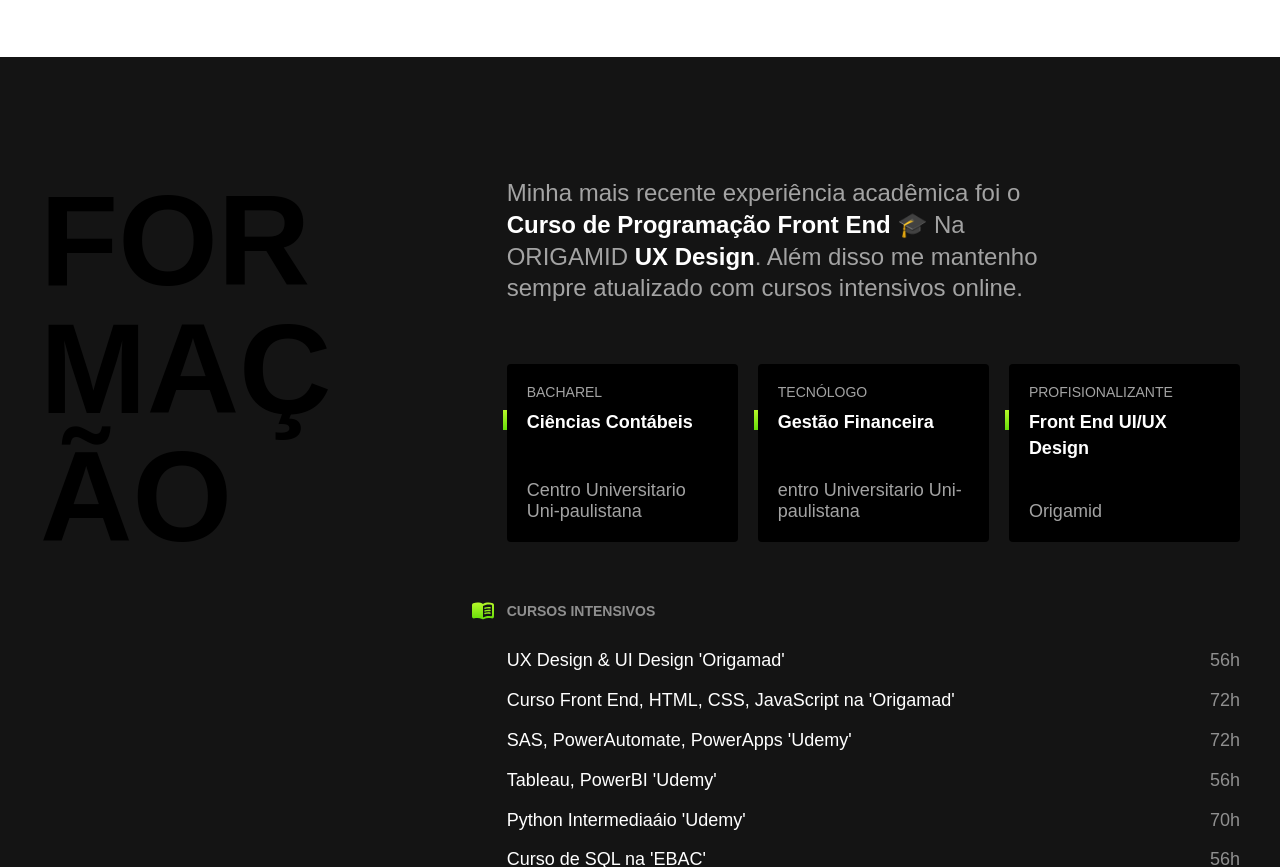
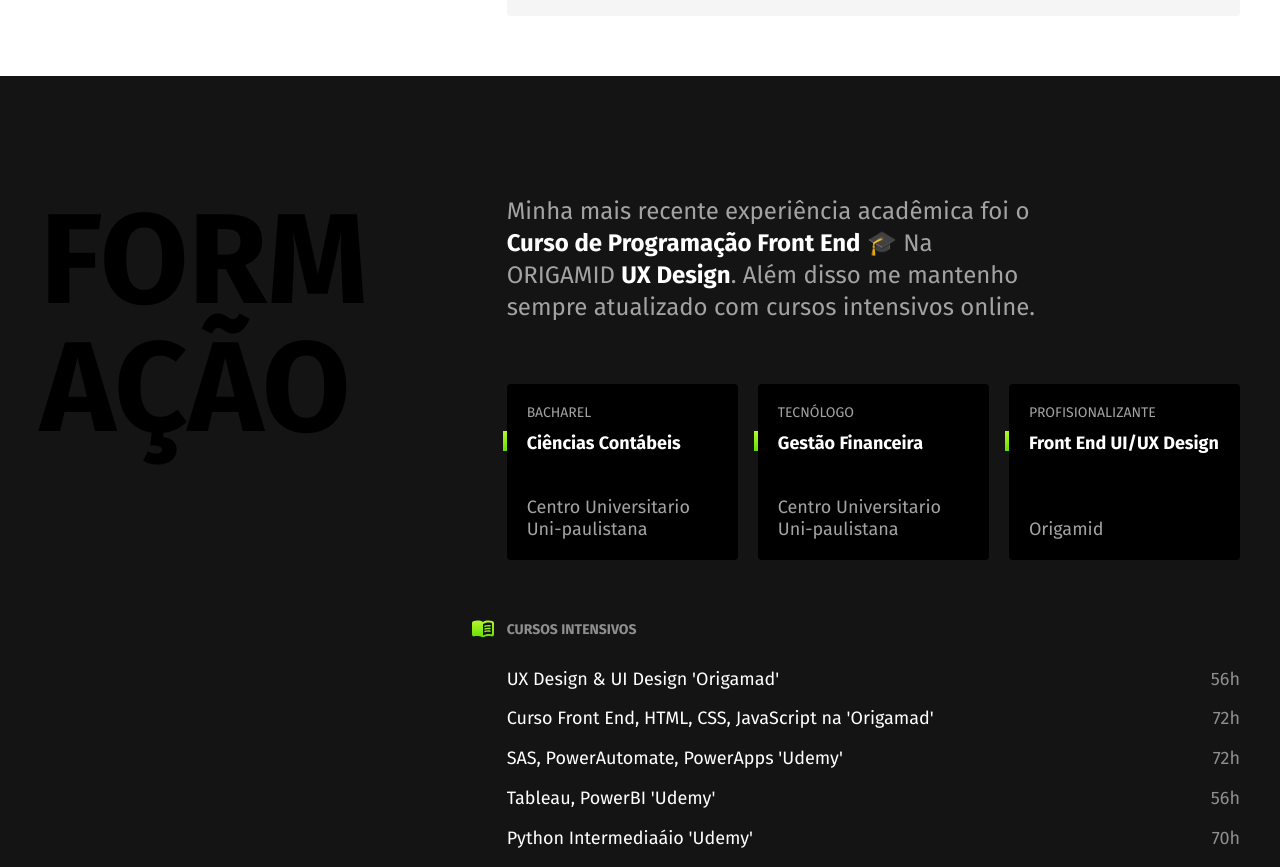
Before and after one commit to Zarref2/Zarref2.github.oi, a plain HTML site: page index.html in a window 1280 px wide. Shown: the part 1933-2800 px from the top of the page. Drawn offline with Linux system fonts and the light colour scheme.

Commit message:
google fonts

```diff
--- a/index.html
+++ b/index.html
@@ -8,6 +8,10 @@
   <meta name="description" content="Desenvolvedor Front End e UX/UI Designer Localizado em São Paulo">
   <link rel="stylesheet" href="./css/style.min.css">
   <link rel="icon" href="./favicon.svg" type="image/svg+xml">
+
+  <link rel="preconnect" href="https://fonts.googleapis.com">
+  <link rel="preconnect" href="https://fonts.gstatic.com" crossorigin>
+  <link href="https://fonts.googleapis.com/css2?family=Fira+Sans:wght@400;700&display=swap" rel="stylesheet">
 </head>
 
 <body>
@@ -132,7 +136,7 @@
           <li class="faculdade">
             <span class="faculdade-tipo">Tecnólogo</span>
             <h3 class="faculdade-curso">Gestão Financeira</h3>
-            <span class="faculdade-instituicao">entro Universitario Uni-paulistana</span>
+            <span class="faculdade-instituicao">Centro Universitario Uni-paulistana</span>
           </li>
           <li class="faculdade">
             <span class="faculdade-tipo">Profisionalizante</span>
```
